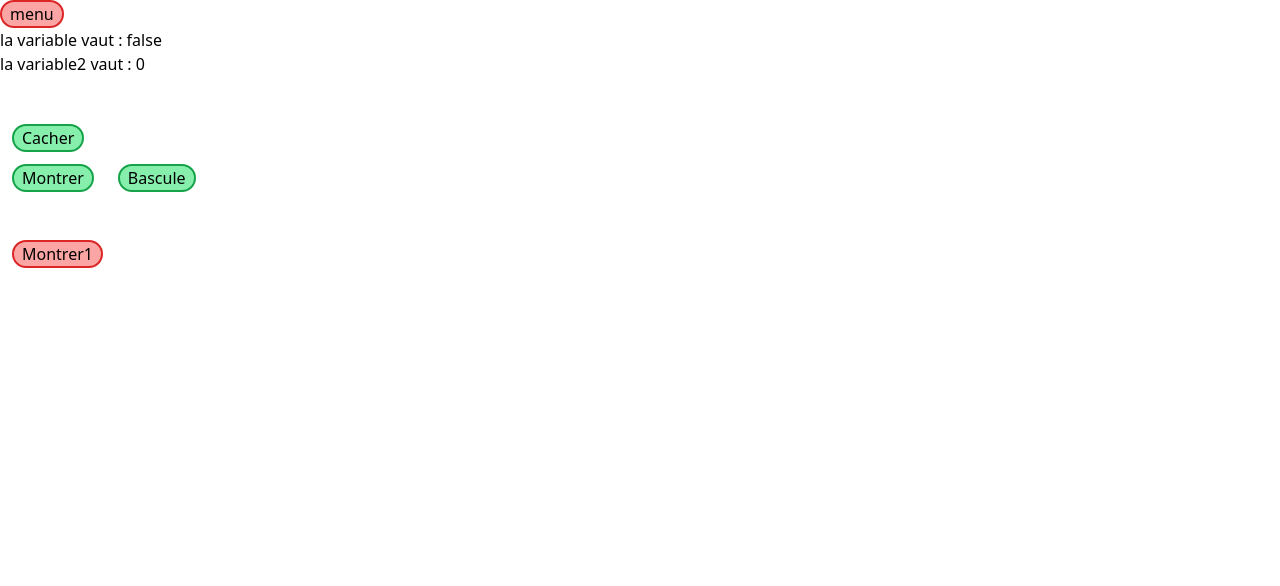
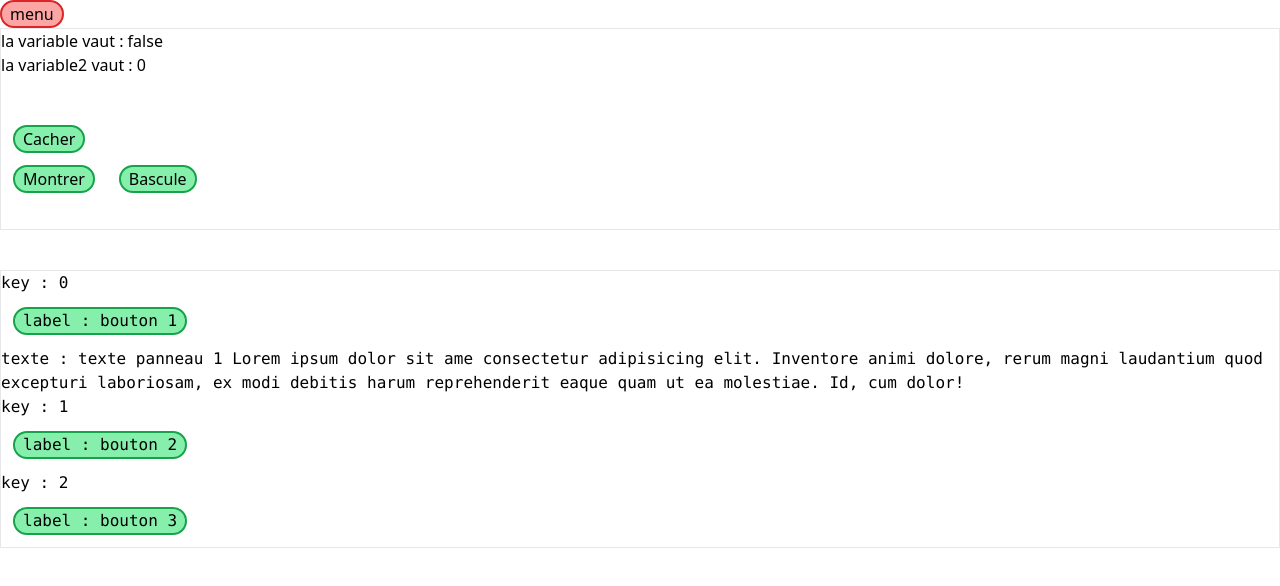
Before and after one commit to MMI-SAE-203/r213-2024-pracht-tp1-Gachod-Pierre, a Vue app: page /accordeon in a window 1280 px wide. Shown: the top 586 px of the page. Built offline with nearby package versions, Linux system fonts and the light colour scheme.

Commit message:
mise en forme

```diff
--- a/src/pages/accordeon.vue
+++ b/src/pages/accordeon.vue
@@ -3,23 +3,63 @@ import { ref } from 'vue';
 
 const sectionOpen = ref(false)
 const sectionOpen2 = ref(0)
+const sectionsData = [
+  {
+    label: 'bouton 1',
+    texte: `texte panneau 1 Lorem ipsum dolor sit ame
+    consectetur adipisicing elit. Inventore animi dolore,
+    rerum magni laudantium quod excepturi laboriosam,
+    ex modi debitis harum reprehenderit eaque quam ut
+    ea molestiae. Id, cum dolor!`
+  },
+  {
+    label: 'bouton 2',
+    texte: `texte panneau 2 Amet alias provident quos quis,
+    Officia ut ab dolores quos dolorem accusamus ad,
+    consectetur unde minima, ipsum eligendi inventore id
+    labore, laborum rerum laboriosam corrupti iste.
+    Distinctio, perspiciatis!`
+  },
+  {
+    label: 'bouton 3',
+    texte: `texte panneau 3 Repudiandae corporis voluptates,
+    odit reprehenderit sint pariatur at voluptatum, cumque
+    quia sit eligendi ex culpa eos, alias magnam molestiae
+    id modi accusantium ipsa eveniet accusamus. Tempora
+    quis corporis et nam.`
+  }
+]
+
 </script>
 
 <template>
+
+  <div class="border">
     <p>la variable vaut : {{ sectionOpen }}</p>
     <p>la variable2 vaut : {{ sectionOpen2 }}</p><br><br>
 
     <button class="rounded-full border-2 border-green-600 bg-green-300 px-2 mx-3"
-    @click="sectionOpen=false">Cacher</button><br>
+      @click="sectionOpen = false">Cacher</button><br>
     <button class="rounded-full border-2 border-green-600 bg-green-300 px-2 mx-3"
-    @click="sectionOpen=true">Montrer</button>
+      @click="sectionOpen = true">Montrer</button>
     <button class="rounded-full border-2 border-green-600 bg-green-300 px-2 m-3"
-    @click="sectionOpen=!sectionOpen">Bascule</button>
+      @click="sectionOpen = !sectionOpen">Bascule</button>
 
     <h1 v-show="sectionOpen" class="text-2xl">Bonjour monde, je suis GEOFFF ! </h1><br><br>
 
-  <button class="rounded-full border-2 border-red-600 bg-red-300 px-2 mx-3 m-3"
+    <!-- <button class="rounded-full border-2 border-red-600 bg-red-300 px-2 mx-3 m-3"
       @click="sectionOpen2 = sectionOpen2 === 1 ? 0 : 1">Montrer1</button>
-  <h1 v-show="sectionOpen2 === 1" class="text-2xl">Contenu1</h1>
+    <h1 v-show="sectionOpen2 === 1" class="text-2xl">Contenu1</h1> -->
+  </div>
+
+  <div class="border my-10">
+    <section v-for="({ label, texte }, key) of sectionsData" :key="key">
+      <pre class="font-mono">key : {{ key }}</pre>
+      <button @click="sectionOpen2 = sectionOpen2 === key ? -1 : key"
+        class="font-mono rounded-full border-2 border-green-600 bg-green-300 px-2 m-3">label : {{ label }}</button>
+      <p v-show="sectionOpen2 === key" class="font-mono">texte : {{ texte }}</p>
+    </section>
+  </div>
+
 
 </template>
```
Lines whose indentation alone changed are shown as unchanged.
